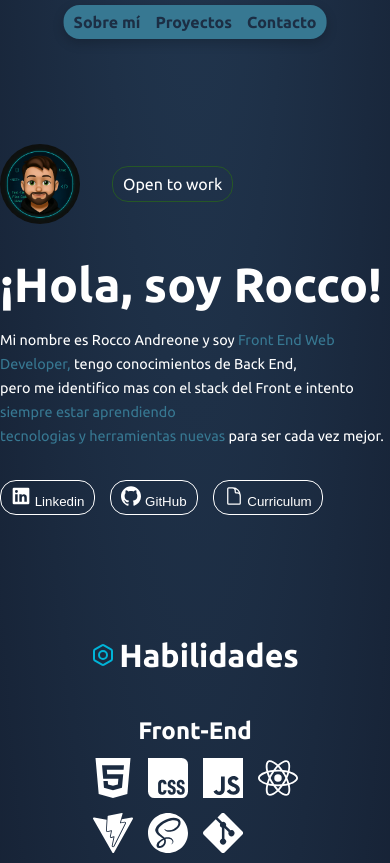
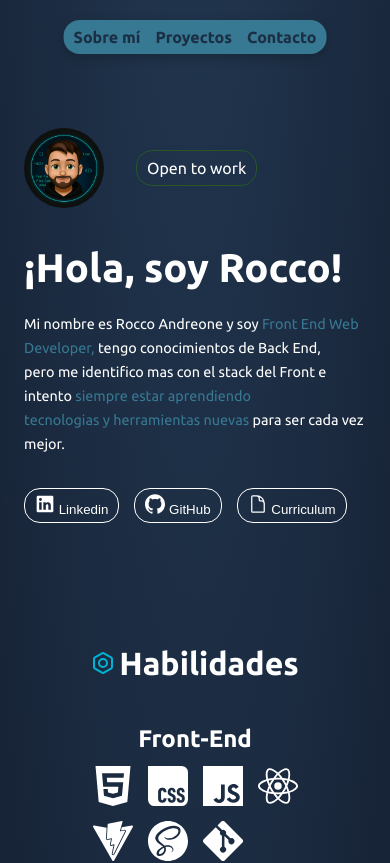
Before and after one commit to Roccoadn/myportfolio, a React (Vite) app: page / in a window 390 px wide. Shown: the top 863 px of the page. Built offline with nearby package versions, Linux system fonts and the light colour scheme.

Commit message:
fix fix fix

```diff
--- a/src/components/Header/Header.css
+++ b/src/components/Header/Header.css
@@ -9,7 +9,7 @@ nav{
     position: fixed;
     left: 50%;
     transform: translateX(-50%);
-    top: 5px;
+    top: 20px;
     z-index: 2;
 }
 
--- a/src/components/Hero/Hero.css
+++ b/src/components/Hero/Hero.css
@@ -58,3 +58,12 @@
     width: 20px;
     height: 20px;
 }
+
+@media (max-width: 768px) {
+    #sobre-mi{
+        margin: 8rem 1.5rem;
+    }
+    #sobre-mi h1{
+        font-size: 2.5em;
+    }
+}
```
